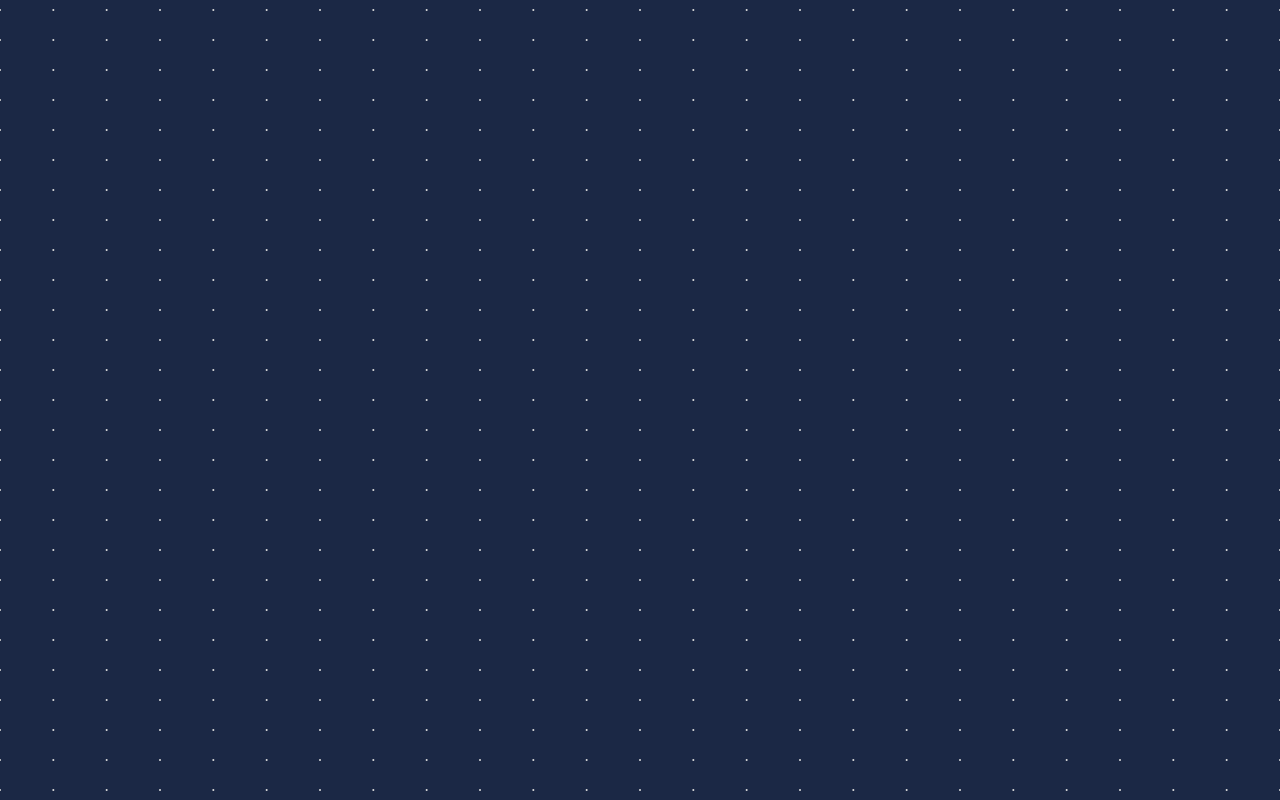
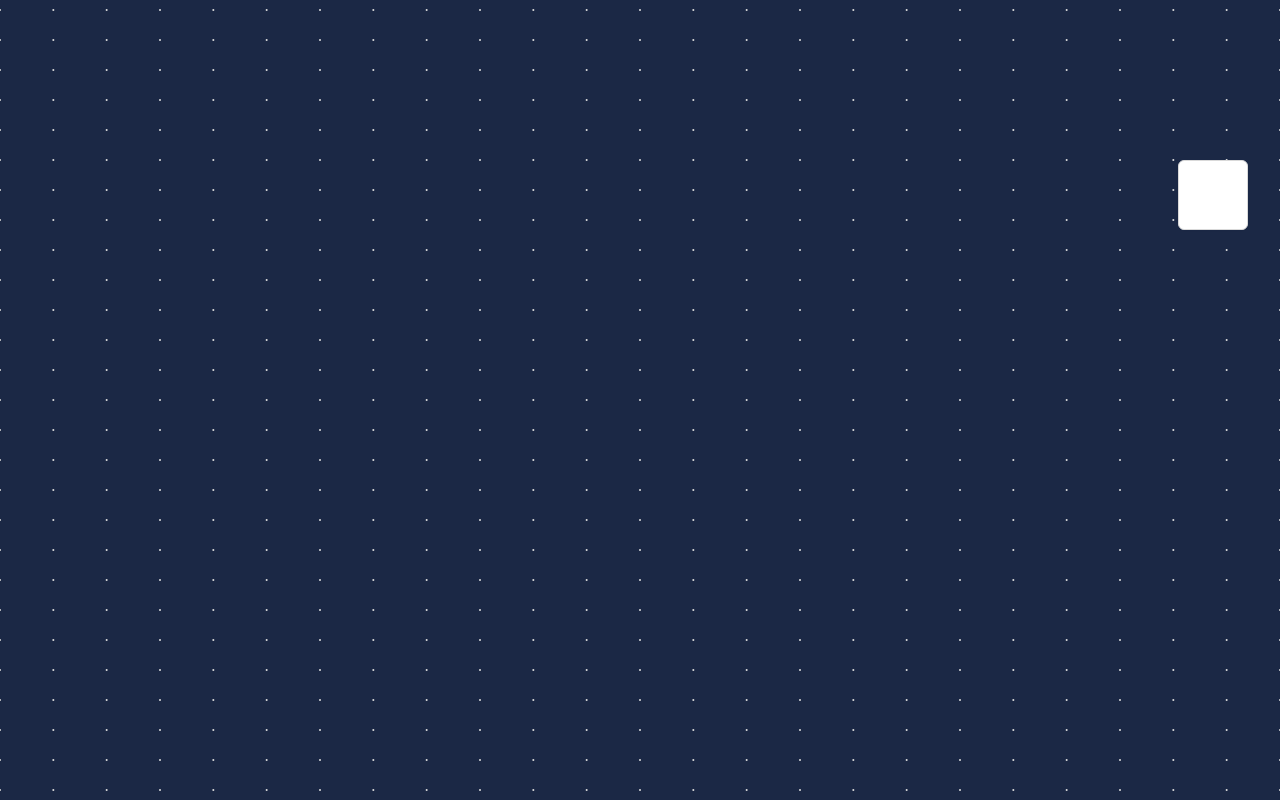
Before and after one commit to coding-beagle/zellocad, a React (Create React App) app: page / in a window 1280 px wide. Built offline with nearby package versions, Linux system fonts and the light colour scheme.

Commit message:
somewhat working tool selection

```diff
--- /dev/null
+++ b/src/components/schematicEditor/nonFunctionalElements/lineTool.tsx
@@ -0,0 +1,11 @@
+import { Placable } from "../placable";
+import { faSlash } from "@fortawesome/free-solid-svg-icons";
+import { FontAwesomeIcon } from "@fortawesome/react-fontawesome";
+
+class LineTool extends Placable {
+  constructor(startPos: { x: number; y: number }) {
+    super(startPos, "Line", <FontAwesomeIcon icon={faSlash} />);
+  }
+}
+
+export default LineTool;
--- a/src/components/schematicEditor/placable.tsx
+++ b/src/components/schematicEditor/placable.tsx
@@ -1,10 +1,13 @@
+// base class for anything placable on the schematic sheet
+
 abstract class Placable {
   static ctx: CanvasRenderingContext2D | null = null;
 
   startPosition: { x: number; y: number };
   name: string;
   tooltipIcon: React.ReactNode;
-  selectionHitbox: { x: number; y: number; width: number; height: number }; // Replace `any` with the appropriate type if known
+  selectionHitbox: { x: number; y: number; width: number; height: number };
+  isSelected: boolean;
 
   constructor(
     startPosition: { x: number; y: number },
@@ -14,11 +17,32 @@ abstract class Placable {
     this.startPosition = startPosition;
     this.name = name;
     this.tooltipIcon = tooltipIcon;
-    this.selectionHitbox = null; // Initialize with a default value
+    this.selectionHitbox = null;
   }
 
   draw(): void {
     console.log("Drawing: ", this.name);
+  }
+
+  selectionInHitbox(x1: number, y1: number, x2: number, y2: number): boolean {
+    if (!this.selectionHitbox) {
+      return false;
+    }
+
+    const hitboxRight = this.selectionHitbox.x + this.selectionHitbox.width;
+    const hitboxBottom = this.selectionHitbox.y + this.selectionHitbox.height;
+
+    const rectLeft = Math.min(x1, x2);
+    const rectRight = Math.max(x1, x2);
+    const rectTop = Math.min(y1, y2);
+    const rectBottom = Math.max(y1, y2);
+
+    return (
+      this.selectionHitbox.x >= rectLeft &&
+      hitboxRight <= rectRight &&
+      this.selectionHitbox.y >= rectTop &&
+      hitboxBottom <= rectBottom
+    );
   }
 
   handleTranslation(): void {
--- /dev/null
+++ b/src/components/schematicEditor/placableInstantiater.tsx
@@ -0,0 +1,63 @@
+// this file handles the tool interaction state machine:
+// if no tool is selected, then the user can select items, click and move, etc
+// otherwise if a tool is selected then it should talk to the schematicEditorRenderer
+// to tell it to draw a placableGhost on the cursor on the grid where it will be placed,
+// etc etc
+
+import { Placable } from "./placable";
+import { SchematicElement } from "./schematicElement";
+
+export class PlacableInstantiater {
+  private selectedTool: Placable | SchematicElement | null = null;
+  private placementPosition: { x: number; y: number } | null = null;
+
+  constructor() {
+    // Initialize the state machine
+  }
+
+  // Select a tool for placement
+  selectTool(tool: Placable | SchematicElement) {
+    this.selectedTool = tool;
+    this.placementPosition = null; // Reset placement position
+  }
+
+  // Deselect the current tool
+  deselectTool() {
+    this.selectedTool = null;
+    this.placementPosition = null;
+  }
+
+  // Update the placement position based on cursor movement
+  updatePlacementPosition(x: number, y: number) {
+    if (this.selectedTool) {
+      this.placementPosition = { x, y };
+    }
+  }
+
+  // Get the current placement position
+  getPlacementPosition() {
+    return this.placementPosition;
+  }
+
+  // Check if a tool is selected
+  isToolSelected() {
+    return this.selectedTool !== null;
+  }
+
+  getCurrentSelectedTool() {
+    return this.selectedTool;
+  }
+
+  // Handle placement action (e.g., when the user clicks to place an item)
+  placeItem() {
+    if (this.selectedTool && this.placementPosition) {
+      const placedItem = {
+        tool: this.selectedTool,
+        position: this.placementPosition,
+      };
+      this.placementPosition = null; // Reset position after placement
+      return placedItem; // Return the placed item details
+    }
+    return null; // No item placed
+  }
+}
--- a/src/components/schematicEditor/schematicEditor.tsx
+++ b/src/components/schematicEditor/schematicEditor.tsx
@@ -3,6 +3,8 @@ import SchematicGridRenderer, {
   SchematicGridProps,
 } from "./schematicEditorRenderer";
 import { darkModeTheme } from "../themeManager/themes";
+import ToolSelector from "./toolSelector";
+import { render } from "@testing-library/react";
 
 const SchematicEditor: React.FC<SchematicGridProps> = ({
   width,
@@ -80,6 +82,15 @@ const SchematicEditor: React.FC<SchematicGridProps> = ({
   }, []);
 
   return (
+    <>
+      <ToolSelector
+        currentTool={
+          rendererRef.current?.placableSelectorHandler.getCurrentSelectedTool
+        }
+        setCurrentTool={() =>
+          rendererRef.current?.placableSelectorHandler.selectTool
+        }
+      />
       <canvas
         ref={canvasRef}
         onMouseMove={handleMouseMove}
@@ -92,6 +103,7 @@ const SchematicEditor: React.FC<SchematicGridProps> = ({
           backgroundColor: darkModeTheme.primary,
         }}
       />
+    </>
   );
 };
 
--- a/src/components/schematicEditor/schematicEditorRenderer.tsx
+++ b/src/components/schematicEditor/schematicEditorRenderer.tsx
@@ -4,6 +4,8 @@
 // elements that need to be rendered.
 
 import { darkModeTheme } from "../themeManager/themes";
+import { Placable } from "./placable";
+import { PlacableInstantiater } from "./placableInstantiater";
 import { SchematicElement } from "./schematicElement";
 
 interface SchematicGridProps {
@@ -20,7 +22,8 @@ interface SchematicGridProps {
 
 class SchematicGridRenderer {
   ctx: CanvasRenderingContext2D;
-  elements: SchematicElement[];
+  elements: (SchematicElement | Placable)[]; // not sure if we should mix these, could make resolving netlists harder
+  placableSelectorHandler: PlacableInstantiater;
 
   // schematic meta stuff
   gridSizePx: { x: number; y: number };
@@ -64,6 +67,8 @@ class SchematicGridRenderer {
     this.canvasSize = { x: canvasWidth, y: canvasHeight };
     this.currentTransform = { x: initialTransformX, y: initialTransformY };
     this.elements = elements;
+
+    this.placableSelectorHandler = new PlacableInstantiater();
 
     this.drawGrid();
     this.transform();
--- a/src/components/schematicEditor/toolSelector.tsx
+++ b/src/components/schematicEditor/toolSelector.tsx
@@ -1,10 +1,14 @@
-import { faCodeBranch, faXmark } from "@fortawesome/free-solid-svg-icons";
+// We should modify this file to be able to take in a list of tools, whether it is a horizontal or vertical toolbar,
+// and where it is positioned on the screen
+
+import { SchematicElement } from "./schematicElement";
 import ToolSelectorTool from "./toolSelectorTool";
-import Tools from "./toolsEnum";
+import Tools from "./toolsList";
+import { Placable } from "./placable";
 
 interface ToolSelectorProps {
-  currentTool: string;
-  setCurrentTool: (tool: string) => void;
+  currentTool: () => Placable | SchematicElement;
+  setCurrentTool: (tool: Placable | SchematicElement) => void;
 }
 
 function ToolSelector({ currentTool, setCurrentTool }: ToolSelectorProps) {
@@ -23,16 +27,7 @@ function ToolSelector({ currentTool, setCurrentTool }: ToolSelectorProps) {
       <ToolSelectorTool
         currentTool={currentTool}
         setCurrentTool={setCurrentTool}
-        name={"wire"}
-        icon={faCodeBranch}
-        toolEnum={Tools.Wire}
-      />
-      <ToolSelectorTool
-        currentTool={currentTool}
-        setCurrentTool={setCurrentTool}
-        name={"NC"}
-        icon={faXmark}
-        toolEnum={Tools.NoConnect}
+        toolEnum={Tools.Line}
       />
     </div>
   );
--- a/src/components/schematicEditor/toolSelectorTool.tsx
+++ b/src/components/schematicEditor/toolSelectorTool.tsx
@@ -3,13 +3,7 @@ import { FontAwesomeIcon } from "@fortawesome/react-fontawesome";
 
 const buttonSize = "5em";
 
-function ToolSelectorTool({
-  name,
-  toolEnum,
-  setCurrentTool,
-  currentTool,
-  icon,
-}) {
+function ToolSelectorTool({ toolEnum, setCurrentTool, currentTool }) {
   return (
     <Button
       onClick={() => {
@@ -19,9 +13,9 @@ function ToolSelectorTool({
       }}
       type={currentTool === toolEnum ? "primary" : "default"}
       style={{ height: buttonSize, width: buttonSize }}
-      title={name} // This adds a tooltip on hover
+      title={toolEnum.name} // This adds a tooltip on hover
     >
-      <FontAwesomeIcon icon={icon} size={"3x"} />
+      {toolEnum.icon}
     </Button>
   );
 }
--- a/src/components/schematicEditor/toolsEnum.tsx
+++ /dev/null
@@ -1,6 +0,0 @@
-enum Tools {
-  Wire,
-  NoConnect,
-}
-
-export default Tools;
--- /dev/null
+++ b/src/components/schematicEditor/toolsList.tsx
@@ -0,0 +1,7 @@
+import LineTool from "./nonFunctionalElements/lineTool";
+
+const Tools = {
+  Line: LineTool,
+};
+
+export default Tools;
```
Lines whose indentation alone changed are shown as unchanged.
